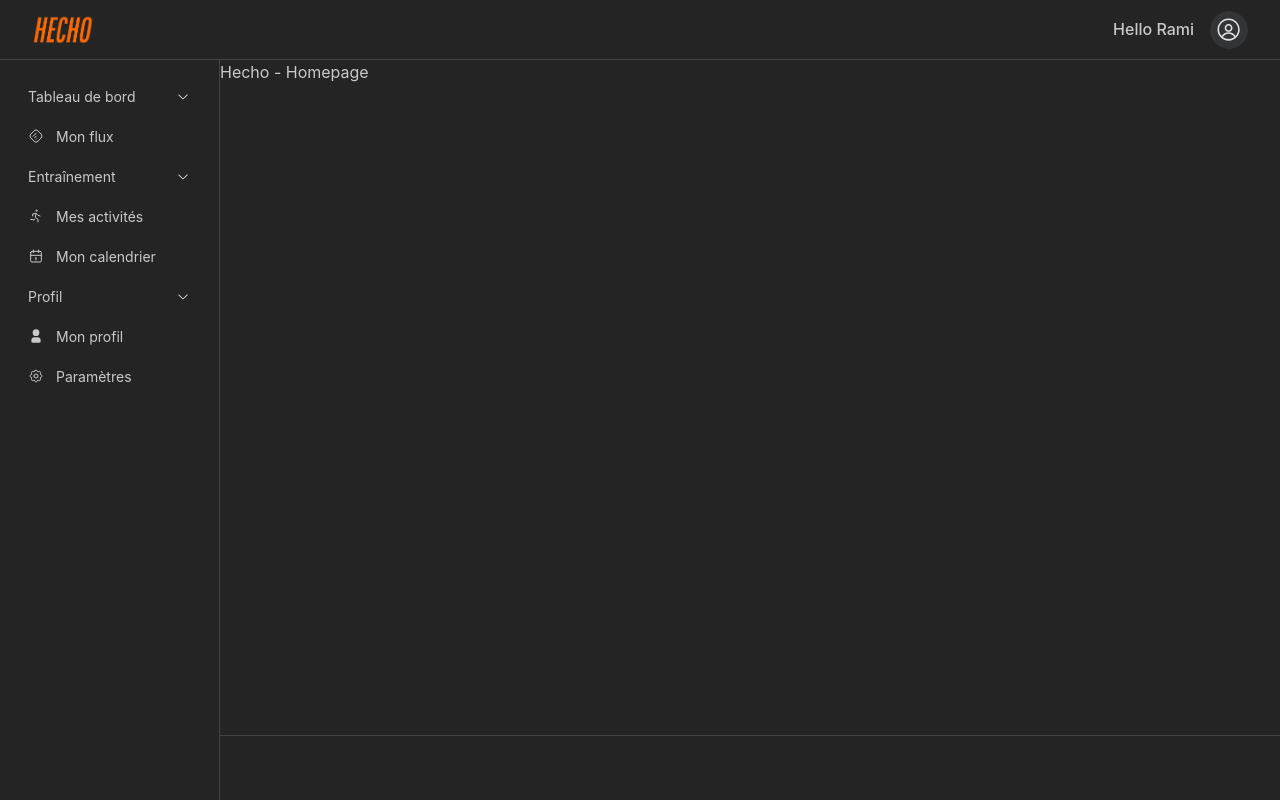
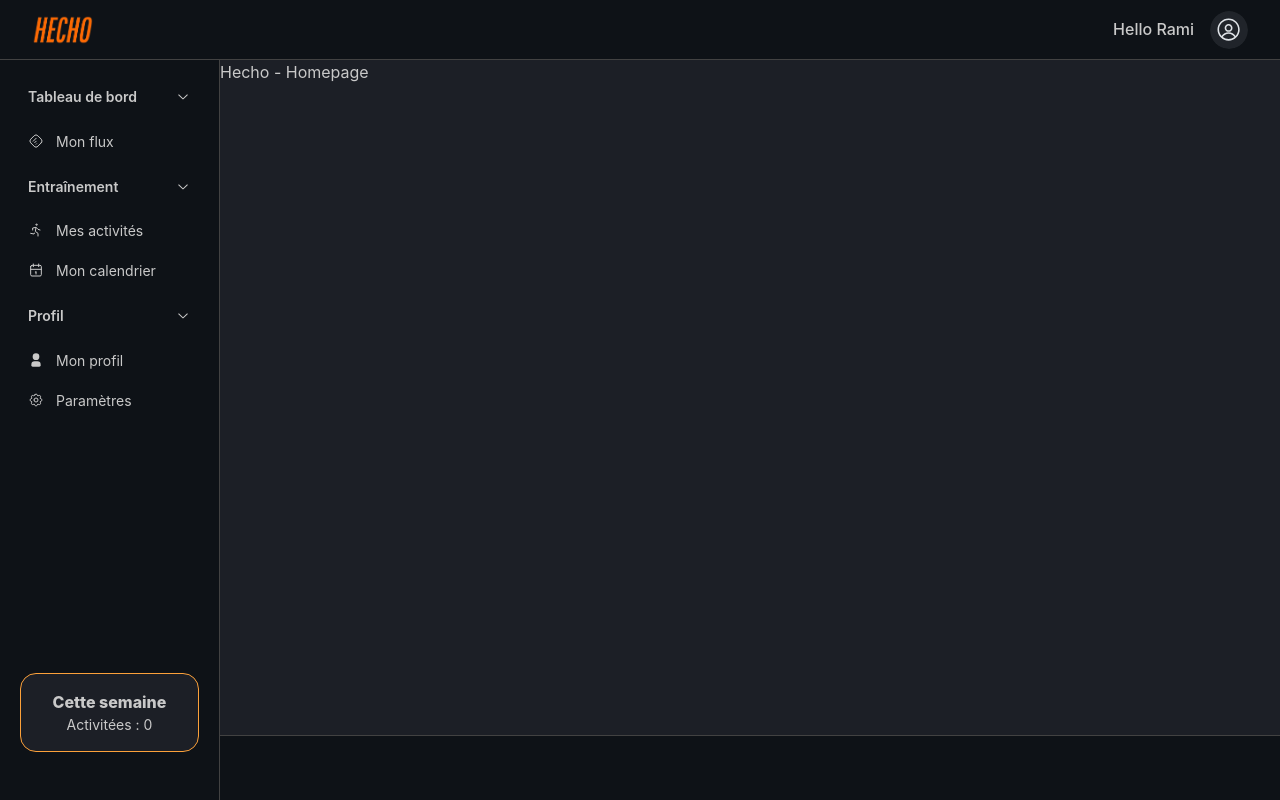
Before and after one commit to rami-rostom/hecho-front, a React (Vite) app: page / in a window 1280 px wide. Built offline with nearby package versions, Linux system fonts and the light colour scheme.

Commit message:
:sparkles: feat: edit navbar style + add counter + custom mantine theme

```diff
--- a/src/components/Footer/Footer.tsx
+++ b/src/components/Footer/Footer.tsx
@@ -2,7 +2,7 @@ import { AppShell } from '@mantine/core';
 
 function Footer() {
   return (
-    <AppShell.Footer p="lg">
+    <AppShell.Footer p="lg" bg="darkBg">
       <div>Hecho - Footer</div>
     </AppShell.Footer>
   );
--- a/src/components/Header/Header.tsx
+++ b/src/components/Header/Header.tsx
@@ -15,7 +15,7 @@ import './Header.scss';
 
 function Header({ opened, toggle }: { opened: boolean; toggle: () => void }) {
   return (
-    <AppShell.Header>
+    <AppShell.Header bg="darkBg">
       <Group h="100%" px="xl" className="header" justify="space-between">
         {/* Responsive navbar, tranform to a burger when the breakpoint is hit */}
         <Burger opened={opened} onClick={toggle} hiddenFrom="sm" size="sm" />
--- a/src/components/Main/Main.tsx
+++ b/src/components/Main/Main.tsx
@@ -4,7 +4,7 @@ import Footer from '../Footer/Footer';
 
 function Main() {
   return (
-    <AppShell.Main className="page-content content-grid">
+    <AppShell.Main bg="darkBg.1">
       <Outlet />
       <Footer />
     </AppShell.Main>
--- a/src/components/NavBar/NavBar.scss
+++ b/src/components/NavBar/NavBar.scss
@@ -1,107 +1,114 @@
 .navbar {
-  background-color: var(--mantine-color-body);
-  height: rem(700px);
-  width: rem(300px);
-  padding: var(--mantine-spacing-md);
-  padding-top: 0;
-  display: flex;
-  flex-direction: column;
-  border-right: rem(1px) solid
-    light-dark(var(--mantine-color-gray-3), var(--mantine-color-dark-4));
-}
-
-.section {
-  margin-left: calc(var(--mantine-spacing-md) * -1);
-  margin-right: calc(var(--mantine-spacing-md) * -1);
-  margin-bottom: var(--mantine-spacing-md);
-
-  &:not(:last-of-type) {
-    border-bottom: rem(1px) solid
-      light-dark(var(--mantine-color-gray-3), var(--mantine-color-dark-4));
+  &__counter {
+    border: 1px solid var(--mantine-color-hecho-4);
+    border-radius: var(--mantine-radius-lg);
   }
 }
 
-.searchCode {
-  font-weight: 700;
-  font-size: rem(10px);
-  background-color: light-dark(
-    var(--mantine-color-gray-0),
-    var(--mantine-color-dark-7)
-  );
-  border: rem(1px) solid
-    light-dark(var(--mantine-color-gray-2), var(--mantine-color-dark-7));
-}
+// .navbar {
+//   background-color: var(--mantine-color-body);
+//   height: rem(700px);
+//   width: rem(300px);
+//   padding: var(--mantine-spacing-md);
+//   padding-top: 0;
+//   display: flex;
+//   flex-direction: column;
+//   border-right: rem(1px) solid
+//     light-dark(var(--mantine-color-gray-3), var(--mantine-color-dark-4));
+// }
 
-.mainLinks {
-  padding-left: calc(var(--mantine-spacing-md) - var(--mantine-spacing-xs));
-  padding-right: calc(var(--mantine-spacing-md) - var(--mantine-spacing-xs));
-  padding-bottom: var(--mantine-spacing-md);
-}
+// .section {
+//   margin-left: calc(var(--mantine-spacing-md) * -1);
+//   margin-right: calc(var(--mantine-spacing-md) * -1);
+//   margin-bottom: var(--mantine-spacing-md);
 
-.mainLink {
-  display: flex;
-  align-items: center;
-  width: 100%;
-  font-size: var(--mantine-font-size-xs);
-  padding: rem(8px) var(--mantine-spacing-xs);
-  border-radius: var(--mantine-radius-sm);
-  font-weight: 500;
-  color: light-dark(var(--mantine-color-gray-7), var(--mantine-color-dark-0));
+//   &:not(:last-of-type) {
+//     border-bottom: rem(1px) solid
+//       light-dark(var(--mantine-color-gray-3), var(--mantine-color-dark-4));
+//   }
+// }
 
-  &:hover {
-    background-color: light-dark(
-      var(--mantine-color-gray-0),
-      var(--mantine-color-dark-6)
-    );
-    color: light-dark(var(--mantine-color-gray-7), var(--mantine-color-dark-0));
-  }
-}
+// .searchCode {
+//   font-weight: 700;
+//   font-size: rem(10px);
+//   background-color: light-dark(
+//     var(--mantine-color-gray-0),
+//     var(--mantine-color-dark-7)
+//   );
+//   border: rem(1px) solid
+//     light-dark(var(--mantine-color-gray-2), var(--mantine-color-dark-7));
+// }
 
-.mainLinkInner {
-  display: flex;
-  align-items: center;
-  flex: 1;
-}
+// .mainLinks {
+//   padding-left: calc(var(--mantine-spacing-md) - var(--mantine-spacing-xs));
+//   padding-right: calc(var(--mantine-spacing-md) - var(--mantine-spacing-xs));
+//   padding-bottom: var(--mantine-spacing-md);
+// }
 
-.mainLinkIcon {
-  margin-right: var(--mantine-spacing-sm);
-  color: light-dark(var(--mantine-color-gray-6), var(--mantine-color-dark-2));
-}
+// .mainLink {
+//   display: flex;
+//   align-items: center;
+//   width: 100%;
+//   font-size: var(--mantine-font-size-xs);
+//   padding: rem(8px) var(--mantine-spacing-xs);
+//   border-radius: var(--mantine-radius-sm);
+//   font-weight: 500;
+//   color: light-dark(var(--mantine-color-gray-7), var(--mantine-color-dark-0));
 
-.mainLinkBadge {
-  padding: 0;
-  width: rem(20px);
-  height: rem(20px);
-  pointer-events: none;
-}
+//   &:hover {
+//     background-color: light-dark(
+//       var(--mantine-color-gray-0),
+//       var(--mantine-color-dark-6)
+//     );
+//     color: light-dark(var(--mantine-color-gray-7), var(--mantine-color-dark-0));
+//   }
+// }
 
-.collections {
-  padding-left: calc(var(--mantine-spacing-md) - rem(6px));
-  padding-right: calc(var(--mantine-spacing-md) - rem(6px));
-  padding-bottom: var(--mantine-spacing-md);
-}
+// .mainLinkInner {
+//   display: flex;
+//   align-items: center;
+//   flex: 1;
+// }
 
-.collectionsHeader {
-  padding-left: calc(var(--mantine-spacing-md) + rem(2px));
-  padding-right: var(--mantine-spacing-md);
-  margin-bottom: rem(5px);
-}
+// .mainLinkIcon {
+//   margin-right: var(--mantine-spacing-sm);
+//   color: light-dark(var(--mantine-color-gray-6), var(--mantine-color-dark-2));
+// }
 
-.collectionLink {
-  display: block;
-  padding: rem(8px) var(--mantine-spacing-xs);
-  text-decoration: none;
-  border-radius: var(--mantine-radius-sm);
-  font-size: var(--mantine-font-size-xs);
-  color: light-dark(var(--mantine-color-gray-7), var(--mantine-color-dark-0));
-  line-height: 1;
-  font-weight: 500;
+// .mainLinkBadge {
+//   padding: 0;
+//   width: rem(20px);
+//   height: rem(20px);
+//   pointer-events: none;
+// }
 
-  &:hover {
-    background-color: light-dark(
-      var(--mantine-color-gray-0),
-      var(--mantine-color-dark-6)
-    );
-    color: light-dark(var(--mantine-color-gray-7), var(--mantine-color-dark-0));
-  }
-}
+// .collections {
+//   padding-left: calc(var(--mantine-spacing-md) - rem(6px));
+//   padding-right: calc(var(--mantine-spacing-md) - rem(6px));
+//   padding-bottom: var(--mantine-spacing-md);
+// }
+
+// .collectionsHeader {
+//   padding-left: calc(var(--mantine-spacing-md) + rem(2px));
+//   padding-right: var(--mantine-spacing-md);
+//   margin-bottom: rem(5px);
+// }
+
+// .collectionLink {
+//   display: block;
+//   padding: rem(8px) var(--mantine-spacing-xs);
+//   text-decoration: none;
+//   border-radius: var(--mantine-radius-sm);
+//   font-size: var(--mantine-font-size-xs);
+//   color: light-dark(var(--mantine-color-gray-7), var(--mantine-color-dark-0));
+//   line-height: 1;
+//   font-weight: 500;
+
+//   &:hover {
+//     background-color: light-dark(
+//       var(--mantine-color-gray-0),
+//       var(--mantine-color-dark-6)
+//     );
+//     color: light-dark(var(--mantine-color-gray-7), var(--mantine-color-dark-0));
+//   }
+// }
--- a/src/components/NavBar/NavBar.tsx
+++ b/src/components/NavBar/NavBar.tsx
@@ -1,4 +1,5 @@
-import { AppShell, NavLink } from '@mantine/core';
+import './NavBar.scss';
+import { AppShell, Container, Flex, NavLink, Stack, Text } from '@mantine/core';
 import {
   IconBrandFeedly,
   IconRun,
@@ -9,15 +10,28 @@ import {
 
 function NavBar() {
   return (
-    <AppShell.Navbar p="md">
-      <NavLink label="Tableau de bord" defaultOpened childrenOffset={0}>
+    <AppShell.Navbar p="md" bg="darkBg" className="navbar">
+      <Flex direction="column" justify="space-between" h="100%">
+        <Stack gap="0.3rem" className="navbar__menu">
+          <NavLink
+            label="Tableau de bord"
+            fw={600}
+            defaultOpened
+            childrenOffset={0}
+          >
             <NavLink
               href="#"
               label="Mon flux"
               leftSection={<IconBrandFeedly size="1rem" stroke={1.5} />}
             />
           </NavLink>
-      <NavLink label="Entraînement" defaultOpened childrenOffset={0}>
+
+          <NavLink
+            label="Entraînement"
+            fw={600}
+            defaultOpened
+            childrenOffset={0}
+          >
             <NavLink
               href="#"
               label="Mes activités"
@@ -29,7 +43,8 @@ function NavBar() {
               leftSection={<IconCalendar size="1rem" stroke={1.5} />}
             />
           </NavLink>
-      <NavLink label="Profil" defaultOpened childrenOffset={0}>
+
+          <NavLink label="Profil" fw={600} defaultOpened childrenOffset={0}>
             <NavLink
               href="#"
               label="Mon profil"
@@ -41,6 +56,23 @@ function NavBar() {
               leftSection={<IconSettings size="1rem" stroke={1.5} />}
             />
           </NavLink>
+        </Stack>
+
+        <Container
+          my="xl"
+          px="xl"
+          py="md"
+          bg="darkBg.1"
+          className="navbar__counter"
+        >
+          <Text fw={800} ta="center">
+            Cette semaine
+          </Text>
+          <Text size="sm" ta="center">
+            Activitées : 0
+          </Text>
+        </Container>
+      </Flex>
     </AppShell.Navbar>
   );
 }
--- a/src/main.tsx
+++ b/src/main.tsx
@@ -1,7 +1,11 @@
 import React from 'react';
 import ReactDOM from 'react-dom/client';
 import { RouterProvider } from 'react-router-dom';
-import { createTheme, MantineProvider } from '@mantine/core';
+import {
+  createTheme,
+  MantineColorsTuple,
+  MantineProvider,
+} from '@mantine/core';
 import { router } from './router';
 
 // Mantine styles
@@ -10,11 +14,34 @@ import '@mantine/core/styles.css';
 import './styles/index.scss';
 
 // Define theme of the app with Mantine
+const hecho: MantineColorsTuple = [
+  '#fff4e2',
+  '#ffe9cc',
+  '#ffd09c',
+  '#fdb766',
+  '#fca13a',
+  '#fb931d',
+  '#fc8c0c',
+  '#e17900',
+  '#c86a00',
+  '#ae5a00',
+];
+
+const darkBg: MantineColorsTuple = [
+  '#0e1217',
+  '#1c1f26',
+  '#0e1217',
+  '#0e1217',
+  '#0e1217',
+  '#0e1217',
+  '#0e1217',
+  '#0e1217',
+  '#0e1217',
+  '#0e1217',
+];
+
 const theme = createTheme({
-  white: '#fff',
-  black: '#000',
-  primaryColor: 'orange',
-  defaultRadius: 'sm',
+  colors: { hecho, darkBg },
 });
 
 ReactDOM.createRoot(document.getElementById('root') as HTMLElement).render(
```
Lines whose indentation alone changed are shown as unchanged.
